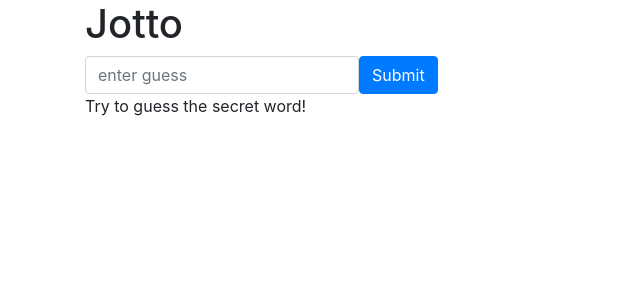
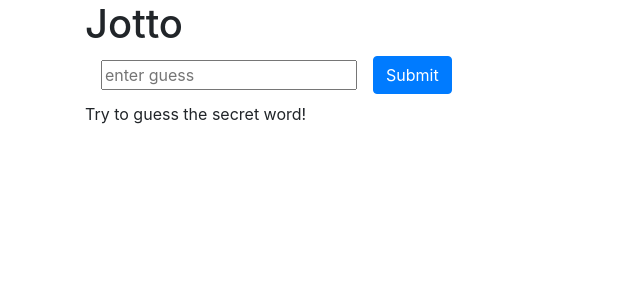
Before and after one commit to mofath/react-unit-testinf--jest-enzyme, a React app: page / in a window 1280 px wide. Shown: the top 300 px of the page, without its empty margins (0-640 px from the left). Built offline with nearby package versions, Linux system fonts and the light colour scheme.

Commit message:
[guress-word-game]: add guessWord action creator test to Input

```diff
--- a/src/modules/guess-word-game/input.jsx
+++ b/src/modules/guess-word-game/input.jsx
@@ -2,7 +2,7 @@ import React, { Component } from "react";
 import { connect } from "react-redux";
 import { guessWord } from "./actions";
 
-class Input extends Component {
+export class UnconnectedInput extends Component {
   render() {
     return (
       <div data-test="component-input">
@@ -11,15 +11,16 @@ class Input extends Component {
             <input
               data-test="input-box"
               ref={this.inputBox}
-              className="form-control"
+              className="mb-2 mx-sm-3"
               id="word-guess"
               type="text"
               placeholder="enter guess"
             />
             <button
               data-test="submit-button"
-              className="btn btn-primary"
+              className="btn btn-primary mb-2"
               type="submit"
+              onClick={() => this.props.guessWord("train")}
             >
               Submit
             </button>
@@ -34,4 +35,4 @@ const mapStateToProps = ({ success }) => {
   return { success };
 };
 
-export default connect(mapStateToProps, { guessWord })(Input);
+export default connect(mapStateToProps, { guessWord })(UnconnectedInput);
```
Also changed, not shown: 1 other file (tests, documents, lock files or other folders).
